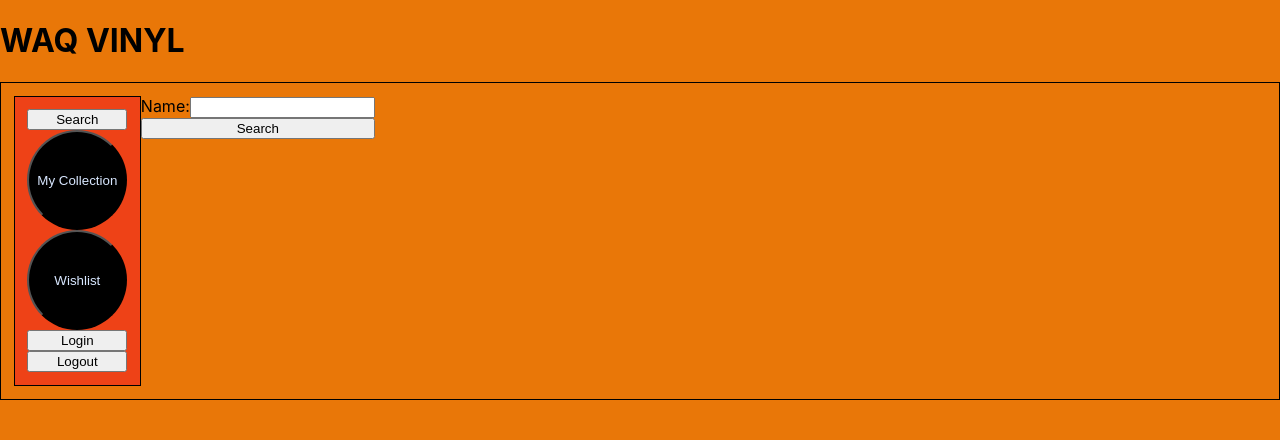
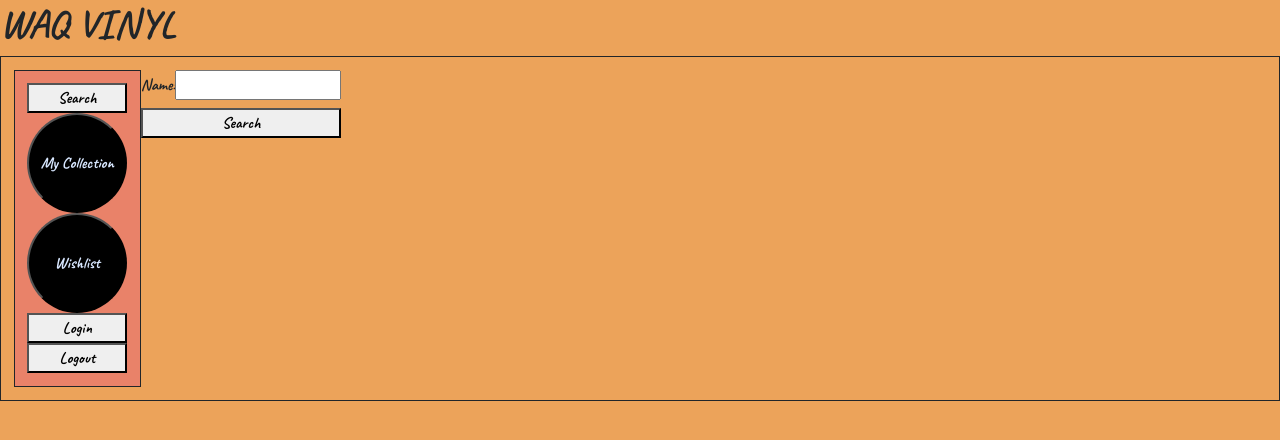
Before and after one commit to ajhutchins/WAQ_Vinyl_Front_End, a React (Create React App) app: page / in a window 1280 px wide. Shown: the top 440 px of the page. Built offline with nearby package versions, Linux system fonts and the light colour scheme.

Commit message:
making some css changes and added bootstrap

```diff
--- a/package.json
+++ b/package.json
@@ -10,7 +10,9 @@
     "@testing-library/jest-dom": "^5.11.9",
     "@testing-library/react": "^11.2.5",
     "@testing-library/user-event": "^12.8.3",
+    "bootstrap": "^4.6.0",
     "react": "^17.0.1",
+    "react-bootstrap": "^1.5.2",
     "react-dom": "^17.0.1",
     "react-scripts": "4.0.3",
     "web-vitals": "^1.1.1"
--- a/public/index.html
+++ b/public/index.html
@@ -10,6 +10,18 @@
       content="Web site created using create-react-app"
     />
     <link rel="apple-touch-icon" href="%PUBLIC_URL%/logo192.png" />
+    <link rel="preconnect" href="https://fonts.gstatic.com">
+    <link href="https://fonts.googleapis.com/css2?family=Caveat:wght@700&display=swap" rel="stylesheet">
+    <!-- BEGINNING OF OUR BOOTSTRAP -->
+
+    <link
+        rel="stylesheet"
+        href="https://cdn.jsdelivr.net/npm/bootstrap@4.6.0/dist/css/bootstrap.min.css"
+        integrity="sha384-B0vP5xmATw1+K9KRQjQERJvTumQW0nPEzvF6L/Z6nronJ3oUOFUFpCjEUQouq2+l"
+        crossorigin="anonymous"
+    />
+
+    <!-- END OF OUR BOOTSTRAP -->
     <!--
       manifest.json provides metadata used when your web app is installed on a
       user's mobile device or desktop. See https://developers.google.com/web/fundamentals/web-app-manifest/
--- a/src/App.js
+++ b/src/App.js
@@ -3,6 +3,7 @@ import Wishlist from './Components/Wishlist'
 import Collection from './Components/Collection'
 import DiscogsSearchResults from './Components/DiscogsSearchResults';
 import NavBar from './Components/NavBar';
+
 
 let baseURL = ''
 
@@ -71,8 +72,8 @@ class App extends Component {
 
   render() {
     return(
-      <div className='container'>
-        <h1>WAQ VINYL</h1>
+      <div>
+        <h1 className="app-title">WAQ VINYL</h1>
         <div className="users-nav-content-container">
         <NavBar />
         <form className="discogs-search-form-container" onSubmit={this.handleSearchDiscogsSubmit}>
@@ -80,7 +81,7 @@ class App extends Component {
               Name:
               <input type="text" value={this.state.discogsSearchValue} onChange={this.handleSearchDiscogsInputChange} />
             </label>
-            <button className="" onClick={this.searchDiscogs} >Search</button>
+            <button className="search-button" onClick={this.searchDiscogs} >Search</button>
       </form>
       {(this.state.vinyl)
             ? <DiscogsSearchResults
--- a/src/index.css
+++ b/src/index.css
@@ -1,6 +1,6 @@
 body {
   margin: 0;
-  background-color: #E97708;
+  background-color: #eca35a !important;
   font-family: -apple-system, BlinkMacSystemFont, 'Segoe UI', 'Roboto', 'Oxygen',
     'Ubuntu', 'Cantarell', 'Fira Sans', 'Droid Sans', 'Helvetica Neue',
     sans-serif;
@@ -17,7 +17,7 @@ code {
   display: flex;
   flex-direction: column;
   border: solid 1px;
-  background-color: #EE4217;
+  background-color: #e98269;
   padding: 1%;
 }
 
@@ -56,3 +56,12 @@ code {
   background-color: #000000;
   color: #D8E7FF;
 }
+
+.app-title, button, label {
+  font-family: 'Caveat', cursive;
+}
+
+/* button, label {
+  height: 25px;
+  padding: 0 10px;
+} */
```
Also changed, not shown: 1 other file (tests, documents, lock files or other folders).
